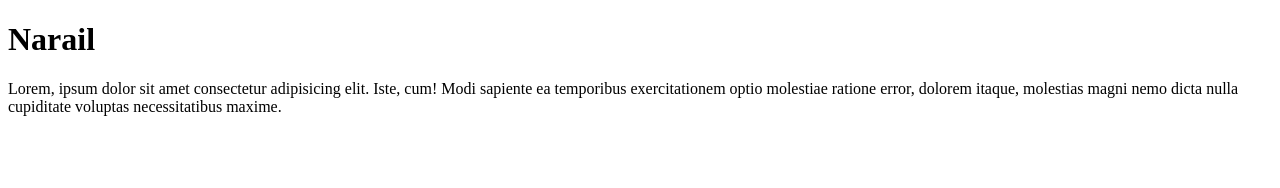
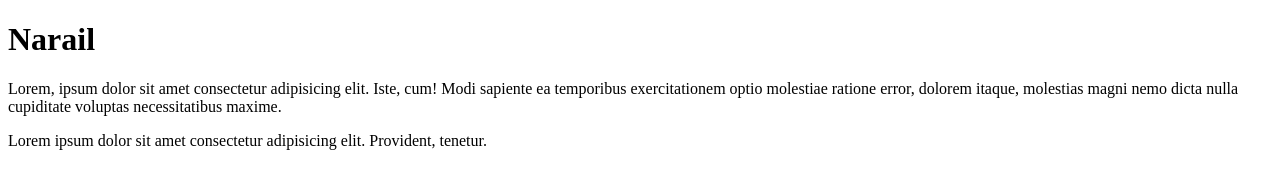
Before and after one commit to salman60mahmud/git-practise, a plain HTML site: page index.html in a window 1280 px wide. Drawn offline with Linux system fonts and the light colour scheme.

Commit message:
first commit

```diff
--- a/index.html
+++ b/index.html
@@ -9,5 +9,7 @@
 <body>
     <h1>Narail</h1>
     <p>Lorem, ipsum dolor sit amet consectetur adipisicing elit. Iste, cum! Modi sapiente ea temporibus exercitationem optio molestiae ratione error, dolorem itaque, molestias magni nemo dicta nulla cupiditate voluptas necessitatibus maxime.</p>
+
+    <p>Lorem ipsum dolor sit amet consectetur adipisicing elit. Provident, tenetur.</p>
 </body>
 </html>
```
